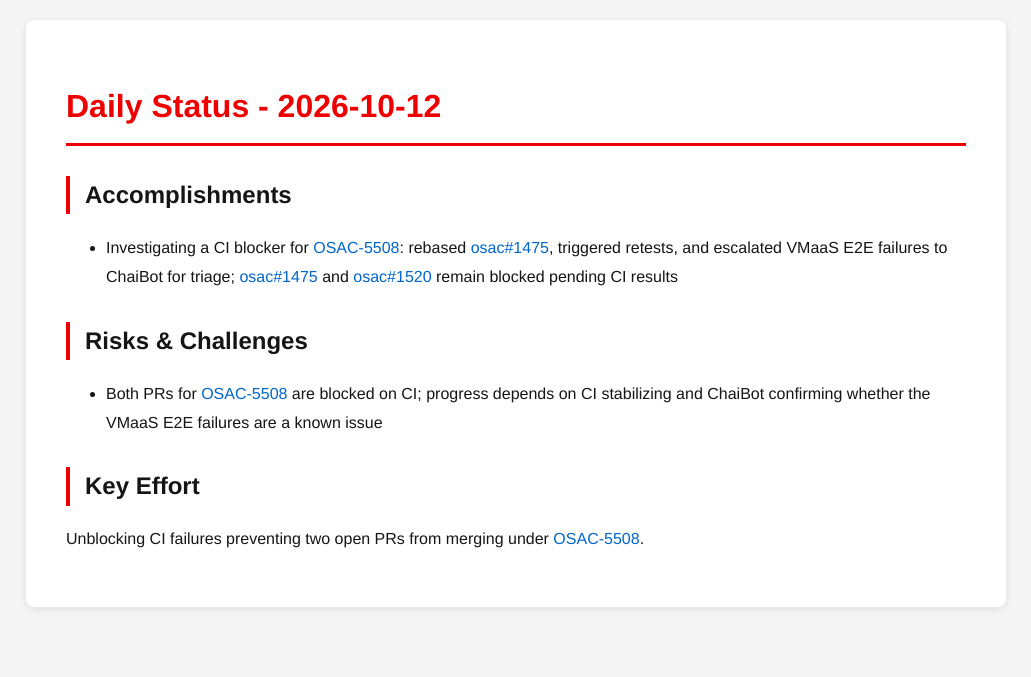
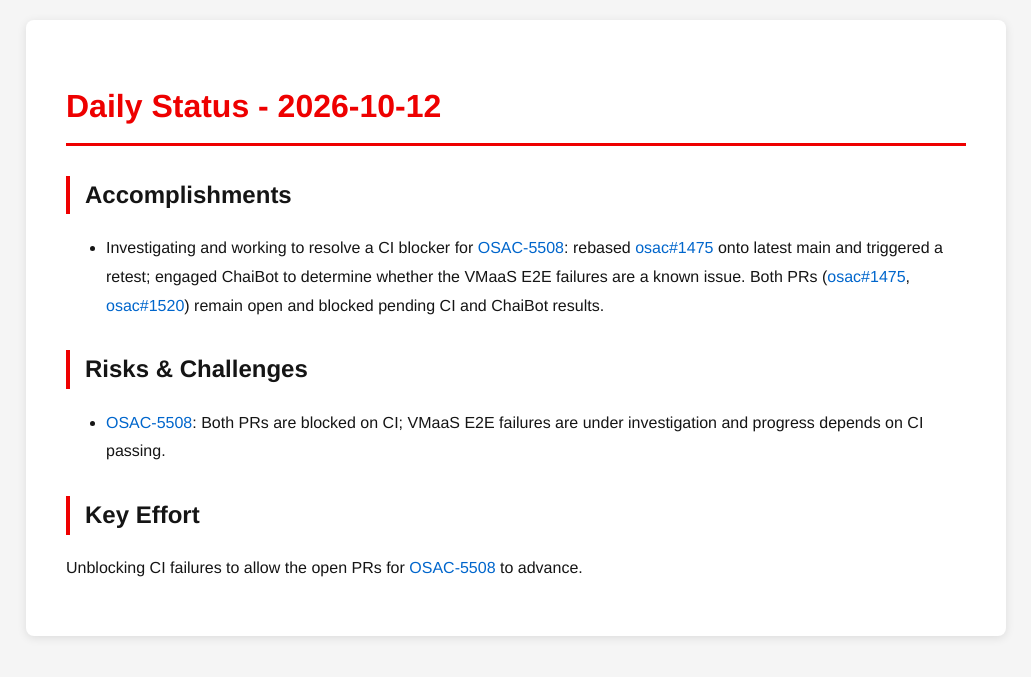
Before and after one commit to tzvatot/daily-status, a Jekyll site: the page built from 2026-10-12.md, in a window 1280 px wide. Shown: the top 677 px of the page, without its empty margins (124-1155 px from the left). Built offline with Jekyll 4.4.1, drawn with Linux system fonts in a browser that asks for light colours.

Commit message:
Daily status update - 2026-10-12

```diff
--- a/2026-10-12.md
+++ b/2026-10-12.md
@@ -7,10 +7,10 @@ date: 2026-10-12
 # Daily Status - 2026-10-12
 
 ## Accomplishments
-- Investigating a CI blocker for [OSAC-5508](https://redhat.atlassian.net/browse/OSAC-5508): rebased [osac#1475](https://github.com/osac-project/osac/pull/1475), triggered retests, and escalated VMaaS E2E failures to ChaiBot for triage; [osac#1475](https://github.com/osac-project/osac/pull/1475) and [osac#1520](https://github.com/osac-project/osac/pull/1520) remain blocked pending CI results
+- Investigating and working to resolve a CI blocker for [OSAC-5508](https://redhat.atlassian.net/browse/OSAC-5508): rebased [osac#1475](https://github.com/osac-project/osac/pull/1475) onto latest main and triggered a retest; engaged ChaiBot to determine whether the VMaaS E2E failures are a known issue. Both PRs ([osac#1475](https://github.com/osac-project/osac/pull/1475), [osac#1520](https://github.com/osac-project/osac/pull/1520)) remain open and blocked pending CI and ChaiBot results.
 
 ## Risks & Challenges
-- Both PRs for [OSAC-5508](https://redhat.atlassian.net/browse/OSAC-5508) are blocked on CI; progress depends on CI stabilizing and ChaiBot confirming whether the VMaaS E2E failures are a known issue
+- [OSAC-5508](https://redhat.atlassian.net/browse/OSAC-5508): Both PRs are blocked on CI; VMaaS E2E failures are under investigation and progress depends on CI passing.
 
 ## Key Effort
-Unblocking CI failures preventing two open PRs from merging under [OSAC-5508](https://redhat.atlassian.net/browse/OSAC-5508).
+Unblocking CI failures to allow the open PRs for [OSAC-5508](https://redhat.atlassian.net/browse/OSAC-5508) to advance.
```
